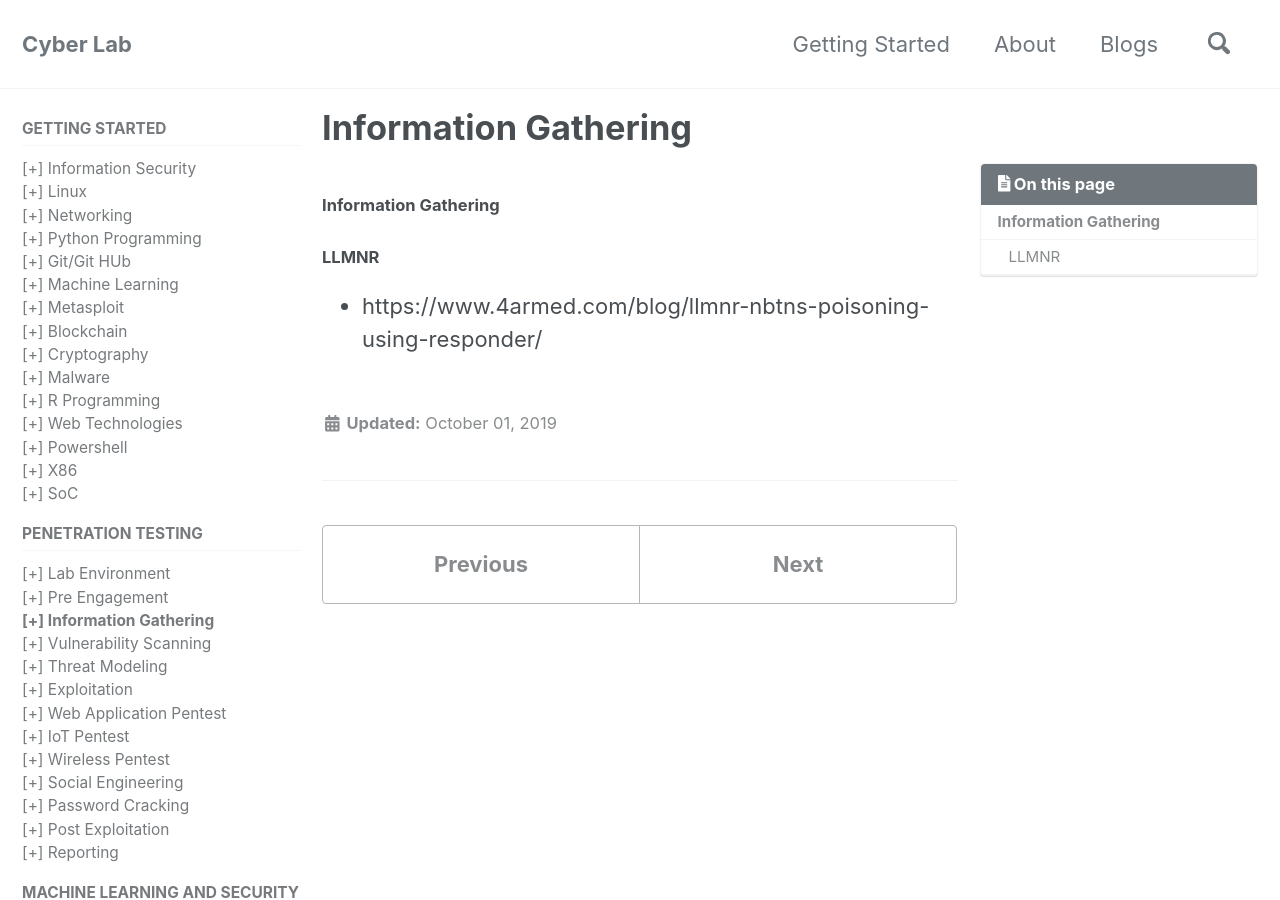
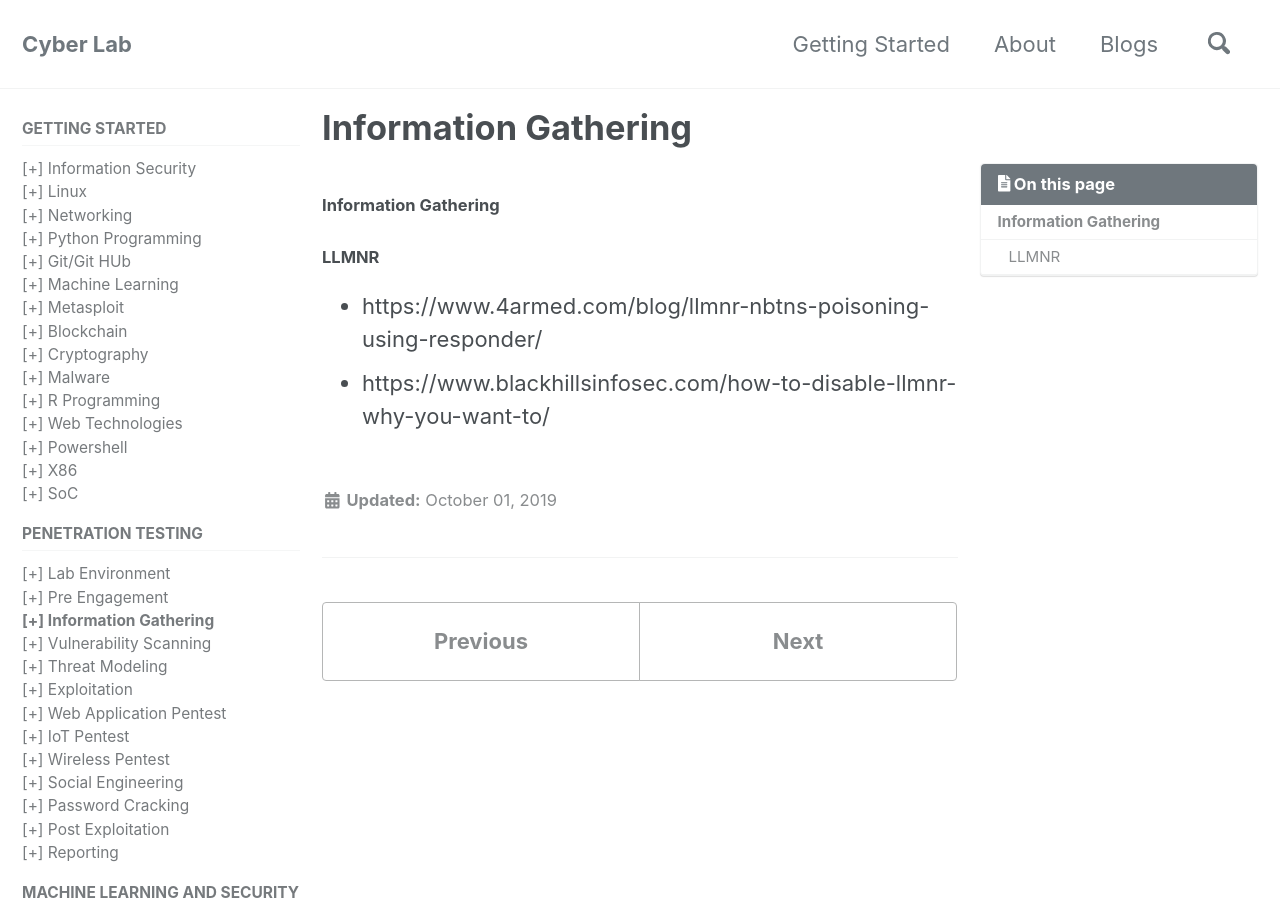
Before and after one commit to mohareti/cyberlab, a Jekyll site: the page built from _pentest/02_info-gathering.md, in a window 1280 px wide and 900 px high. Built offline with Jekyll 4.4.1, drawn with Linux system fonts in a browser that asks for light colours; cached includes are drawn as plain includes; nearby versions of some CDN libraries; part of the change alters nothing that is shown.

Commit message:
Update 02_info-gathering.md

```diff
--- a/_pentest/02_info-gathering.md
+++ b/_pentest/02_info-gathering.md
@@ -7,3 +7,4 @@ toc: true
 #### Information Gathering
 ##### LLMNR
 - https://www.4armed.com/blog/llmnr-nbtns-poisoning-using-responder/
+- https://www.blackhillsinfosec.com/how-to-disable-llmnr-why-you-want-to/
```
